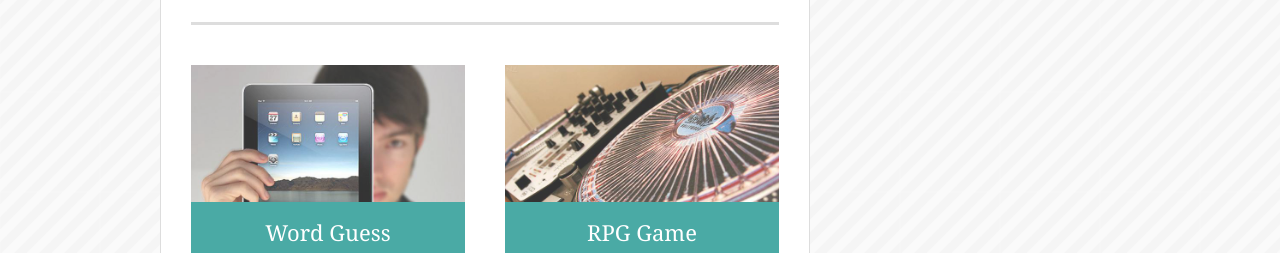
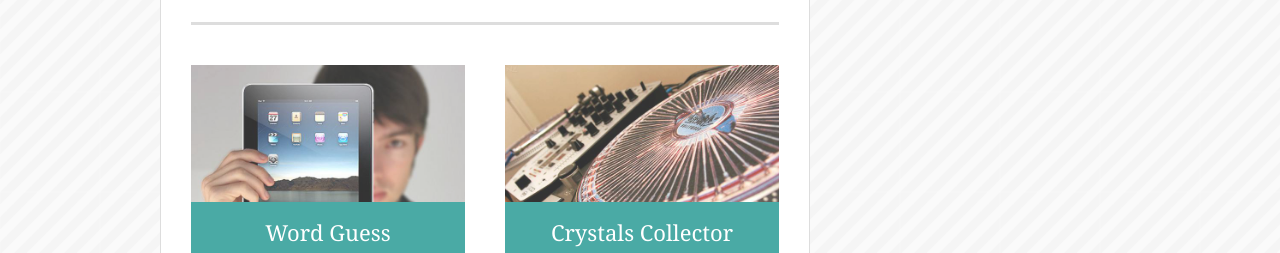
Before and after one commit to sandtr0ut/Responsive-Portfolio, a plain HTML site: page portfolio.html in a window 1280 px wide. Shown: the part 208-461 px from the top of the page. Drawn offline with Linux system fonts and the light colour scheme.

Commit message:
added portfolio link to CrystalsCollector

```diff
--- a/portfolio.html
+++ b/portfolio.html
@@ -35,9 +35,9 @@
         <h3>Word Guess</h3>
       </div>
       <div class="work">
-        <img src="assets/images/technics-q-c-640-480-2.jpg" alt="RPG Game">
+        <a href="https://sandtr0ut.github.io/unit-4-game/"> <img src="assets/images/technics-q-c-640-480-2.jpg"  alt="CrystalsCollector Game"> </a>
 
-        <h3>RPG Game</h3>
+        <a href="https://sandtr0ut.github.io/unit-4-game/"><h3>Crystals Collector</h3></a>
       </div>
       <div class="work">
         <img src="assets/images/technics-q-c-640-480-5.jpg" alt="Trivia Game">
```
